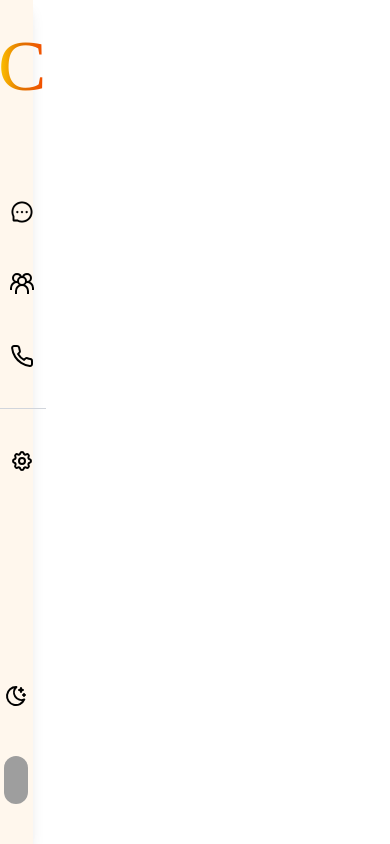
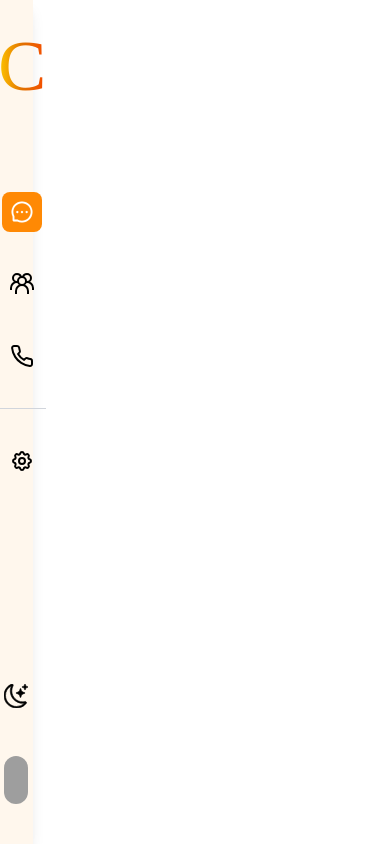
Before and after one commit to Paulami-B/ConvoR, a React (Vite) app in the folder client/: page /home in a window 390 px wide. Built offline with nearby package versions, Linux system fonts and the light colour scheme; grey boxes are pictures that could not be loaded; a web font is replaced by a local one.

Commit message:
Dark mode added

```diff
--- a/client/index.html
+++ b/client/index.html
@@ -11,7 +11,7 @@
     <!-- Google fonts -->
     <title>ConvoR</title>
   </head>
-  <body>
+  <body class="dark:bg-[#3838383]">
     <div id="root"></div>
     <script type="module" src="/src/main.tsx"></script>
   </body>
--- a/client/package.json
+++ b/client/package.json
@@ -18,7 +18,8 @@
     "react-icons": "^5.5.0",
     "react-router-dom": "^7.3.0",
     "react-toastify": "^11.0.5",
-    "tailwindcss": "^4.0.13"
+    "tailwindcss": "^4.0.13",
+    "zustand": "^5.0.3"
   },
   "devDependencies": {
     "@eslint/js": "^9.21.0",
--- a/client/src/components/SideBar.tsx
+++ b/client/src/components/SideBar.tsx
@@ -1,16 +1,16 @@
 import Icon from "./Icon";
 import { Link } from "react-router-dom";
 import { sidebarMenuItems, TitleType } from "../utils/props/SideBarProps";
-import { TbMoonStars } from "react-icons/tb";
+import ThemeButton from "./ThemeButton";
 
 export type SideBarPropsTypes = {
     option: TitleType,
     setOption: React.Dispatch<React.SetStateAction<TitleType>>
 }
 
-export default function SideBar() {
+export default function VerticalSideBar({option, setOption}: SideBarPropsTypes) {
   return (
-    <div className="top-0 sticky h-screen w-full bg-orange-50 shadow-lg">
+    <div className="top-0 sticky h-screen w-full bg-orange-50 dark:bg-espresso dark:bg-brown shadow-lg">
         <div className="flex justify-center items-center relative h-full">
             <div className="absolute top-0 ml-3">
                 <div className="flex justify-center pt-3 pb-8 ml-0">
@@ -19,8 +19,12 @@ export default function SideBar() {
                 <ul>
                     {sidebarMenuItems.map((item) =>(
                         <li key={item.title}>
-                            <button className="cursor-pointer rounded-lg w-fit h-fit flex justify-center p-2 ml-1 my-8 text-black text-2xl
-                            hover:bg-orange-300 hover:text-white">
+                            <button className={`cursor-pointer rounded-lg w-fit h-fit flex justify-center p-2 ml-1 my-8 text-black dark:text-orange-50 text-2xl
+                            ${option==item.title ?
+                                "bg-orange-400 text-white dark:bg-orange-600/80 dark:text-black"
+                                :
+                                "hover:bg-orange-300 hover:text-white dark:hover:bg-orange-700 dark:hover:text-black"}`}
+                            onClick={() => setOption(item.title)}>
                                 {item.icon}
                             </button>
                             {item.title=='call' && (
@@ -31,7 +35,7 @@ export default function SideBar() {
                 </ul>
             </div>
             <div className="absolute bottom-0">
-                <TbMoonStars className="rounded-lg w-fit h-fit flex justify-center p-2 md:ml-3 md:my-8 cursor-pointer hover:bg-orange-300 hover:text-white text-black text-2xl" />
+                <ThemeButton />
                 <Link to="/" className="rounded-lg w-fit h-fit flex justify-center p-2 my-8">
                     <img src="https://plus.unsplash.com/premium_photo-1664474619075-644dd191935f?fm=jpg&q=60&w=3000&ixlib=rb-4.0.3&ixid=M3wxMjA3fDB8MHxzZWFyY2h8MXx8aW1hZ2V8ZW58MHx8MHx8fDA%3D"
                     className="w-12 h-12 rounded-full" />
--- /dev/null
+++ b/client/src/components/ThemeButton.tsx
@@ -0,0 +1,28 @@
+import { useEffect } from 'react'
+import { useThemeStore } from '../utils/slices/themeSlice';
+import { FiSun } from 'react-icons/fi';
+import { BsMoonStars } from 'react-icons/bs';
+
+export default function ThemeButton() {
+    const { theme, toggleTheme } = useThemeStore();
+    useEffect(() => {
+        if(theme=='dark'){
+            document.documentElement.classList.add('dark')
+        }
+        else{
+            document.documentElement.classList.remove('dark')
+        }
+    }, [theme]);
+
+    return (
+        <button
+        className="rounded-lg w-fit h-fit flex justify-center p-2 md:ml-3 md:my-8 cursor-pointer hover:bg-orange-300 hover:text-white dark:hover:bg-orange-700 dark:hover:text-black text-black dark:text-orange-50 text-2xl"
+        onClick={toggleTheme}>
+            {theme=="light" ? (
+                <BsMoonStars strokeWidth={0.4} />
+            ) : (
+                <FiSun strokeWidth={2.5} />
+            )}
+        </button>
+    )
+}
--- a/client/src/index.css
+++ b/client/src/index.css
@@ -4,4 +4,7 @@
     --font-matemasie: "Matemasie", serif;
     --font-caveat: "Caveat Brush", serif;
     --font-pacifico: "Pacifico", serif;
+    --color-brown: oklch(0.3095 0.131 28.56);
 }
+
+@custom-variant dark (&:where(.dark, .dark *));
--- a/client/src/pages/HomePage.tsx
+++ b/client/src/pages/HomePage.tsx
@@ -1,11 +1,15 @@
-import React from 'react'
+import React, { useState } from 'react'
 import SideBar from '../components/SideBar'
+import { TitleType } from '../utils/props/SideBarProps'
 
 export default function HomePage() {
+  const [option, setOption] = useState<TitleType>('message')
   return (
     <div className='grid grid-cols-12'>
       <div className='col-span-1'>
-        <SideBar />
+        <SideBar option={option} setOption={setOption} />
+      </div>
+      <div className='col-span-11'>
       </div>
     </div>
   )
--- /dev/null
+++ b/client/src/utils/slices/themeSlice.ts
@@ -0,0 +1,22 @@
+import { create } from "zustand"
+import { createJSONStorage, persist } from "zustand/middleware"
+
+interface ThemeState{
+    theme: 'light' | 'dark'
+    toggleTheme: () => void
+  }
+
+export const useThemeStore = create<ThemeState>()(
+  persist(
+    (set) => ({
+      theme: 'light',
+      toggleTheme: () => set((state) => ({
+        theme: state.theme=='dark' ? 'light' : 'dark'
+      }))
+    }),
+    {
+      name: 'theme',
+      storage: createJSONStorage(() => localStorage)
+    }
+  )
+)
```
Also changed, not shown: 1 other file (tests, documents, lock files or other folders).
